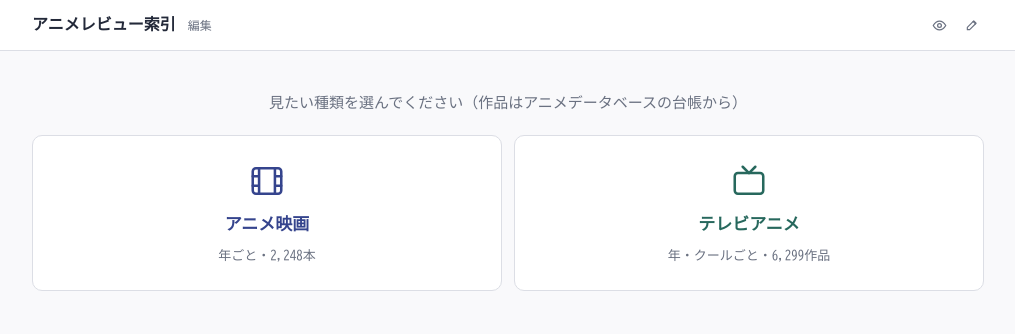
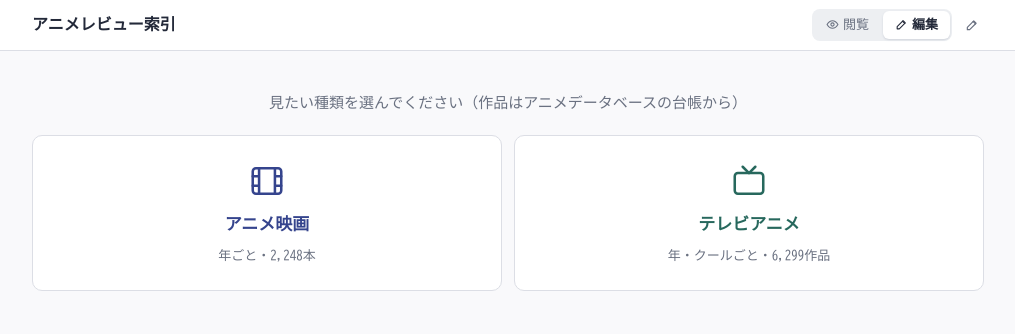
Before and after one commit to nzanke/anime-review-list, a plain HTML site: page edit.html in a window 1280 px wide. Shown: the whole page, without its empty margins (132-1147 px from the left). Drawn offline with Linux system fonts and the light colour scheme; a web font is replaced by a local one.

Commit message:
閲覧ページと編集画面の上部に行き来のタブを追加
Co-Authored-By: Claude Opus 5.5 <noreply@anthropic.com>
Claude-Session: https://claude.ai/code/session_017gxvkdWxHv3WCYCS8tHTpD

```diff
--- a/edit.html
+++ b/edit.html
@@ -50,6 +50,11 @@ body.edit #status{display:inline-flex}
 .editbar{display:none;background:var(--acc-pale);color:var(--acc);font-size:13px;padding:6px 0}
 body.edit .editbar{display:block}
 .editbar .wrap{display:flex;gap:8px;align-items:center;flex-wrap:wrap}
+.ptabs{display:flex;gap:2px;background:hsl(222 16% 94%);border-radius:8px;padding:2px;flex:none}
+.ptabs a{display:inline-flex;align-items:center;gap:4px;padding:4px 12px;border-radius:6px;font-size:13px;color:var(--sub);text-decoration:none;white-space:nowrap}
+.ptabs a[aria-current=page]{background:var(--card);color:var(--ink);font-weight:700;box-shadow:0 1px 2px hsl(222 20% 40%/.18)}
+.ptabs a:hover:not([aria-current]){color:var(--ink)}
+@media (max-width:480px){.ptabs a{padding:4px 8px}}
 /* トップ */
 #home{padding:40px 0}
 #home p{color:var(--sub);text-align:center;margin:0 0 20px}
@@ -198,14 +203,14 @@ dialog .btns button.p{background:var(--acc);color:#fff}
 </svg>
 
 <header><div class="wrap">
-  <h1><a href="./edit.html">アニメレビュー索引<small style="font-weight:400;color:var(--sub);font-size:12px">　編集</small></a></h1>
+  <h1><a href="./edit.html">アニメレビュー索引</a></h1>
+  <nav class="ptabs"><a href="./"><svg class="i"><use href="#i-eye"/></svg>閲覧</a><a href="./edit.html" aria-current="page"><svg class="i"><use href="#i-pen"/></svg>編集</a></nav>
   <div class="tabs" id="tabs" hidden>
     <button class="tab" data-act="kind" data-k="movie"><svg class="i"><use href="#i-film"/></svg><span>映画</span></button>
     <button class="tab" data-act="kind" data-k="tv"><svg class="i"><use href="#i-tv"/></svg><span>テレビ</span></button>
   </div>
   <span id="status"></span>
-  <a class="ib" href="./" title="閲覧ページへ"><svg class="i"><use href="#i-eye"/></svg></a>
-  <button class="ib" id="editBtn" data-act="edit" title="編集モード"><svg class="i"><use href="#i-pen"/></svg></button>
+    <button class="ib" id="editBtn" data-act="edit" title="編集モード"><svg class="i"><use href="#i-pen"/></svg></button>
 </div></header>
 <div class="editbar"><div class="wrap">
   <svg class="i"><use href="#i-pen"/></svg>編集モード（削除は確認なしで即反映、直後なら元に戻せます）
```
Also changed, not shown: index.html (+5 -1 lines).
